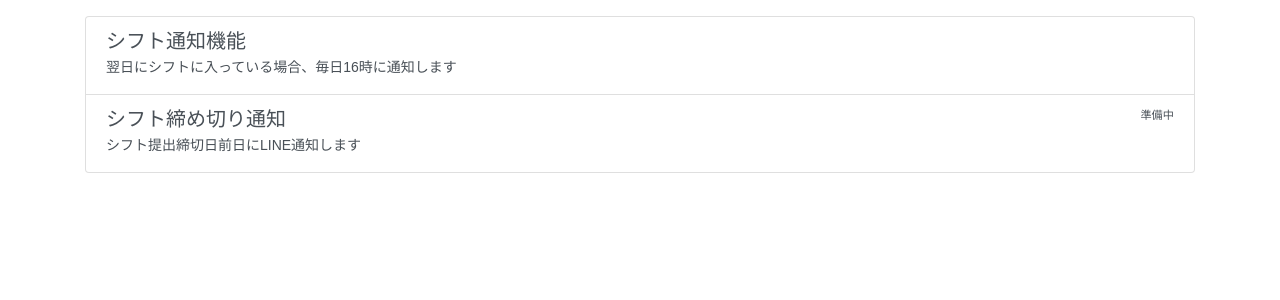
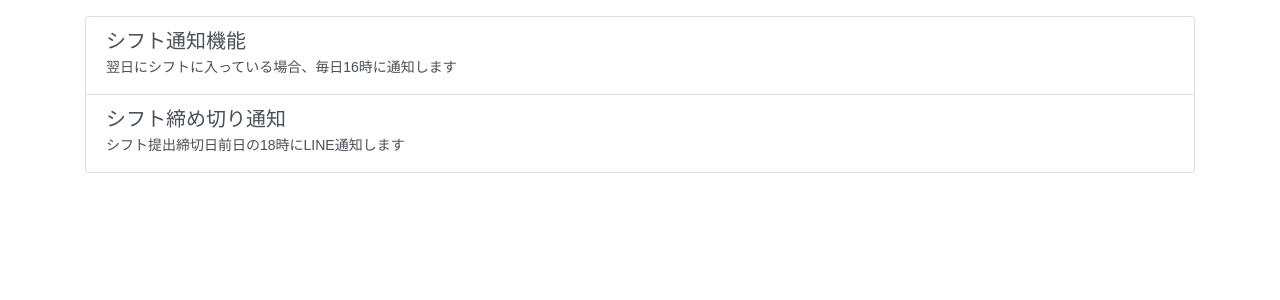
Before and after one commit to taku-y-9308/ShiftManagementApp, a Django app: page /line/ in a window 1280 px wide. Shown: the part 287-587 px from the top of the page. Run offline with Django 3.2, Linux system fonts and the light colour scheme; the visitor is signed in with stand-in values (Sample User, id 1); some libraries are stand-ins or nearby versions.

Commit message:
準備中の記載を削除

```diff
--- a/templates/ShiftManagementApp/line.html
+++ b/templates/ShiftManagementApp/line.html
@@ -25,9 +25,8 @@ LINE連携
     <a href="#" class="list-group-item list-group-item-action">
         <div class="d-flex w-100 justify-content-between">
           <h5 class="mb-1">シフト締め切り通知</h5>
-          <small>準備中</small>
         </div>
-        <p class="mb-1">シフト提出締切日前日にLINE通知します</p>
+        <p class="mb-1">シフト提出締切日前日の18時にLINE通知します</p>
       </a>
   </div>
 {% endblock %}
```
